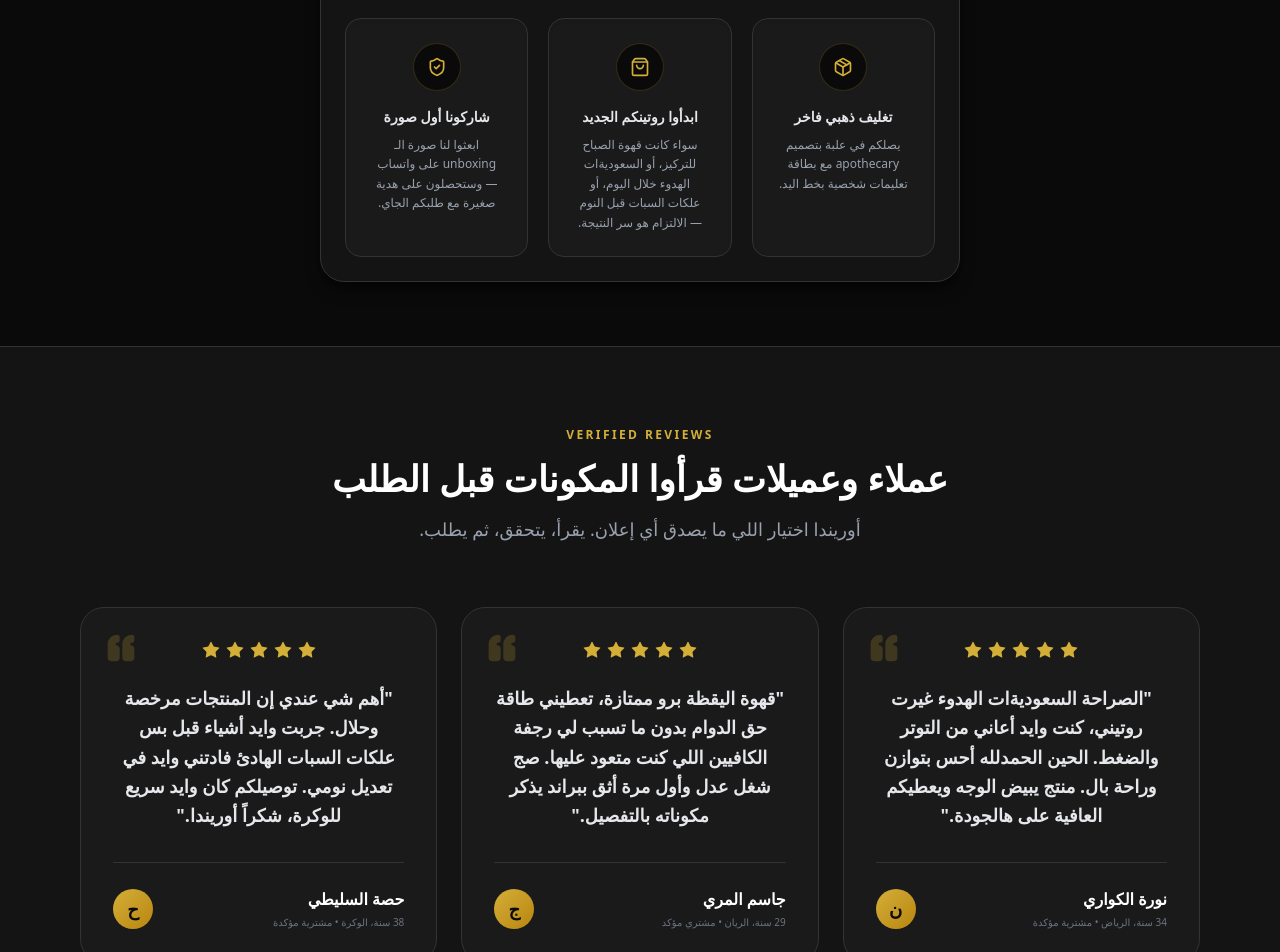
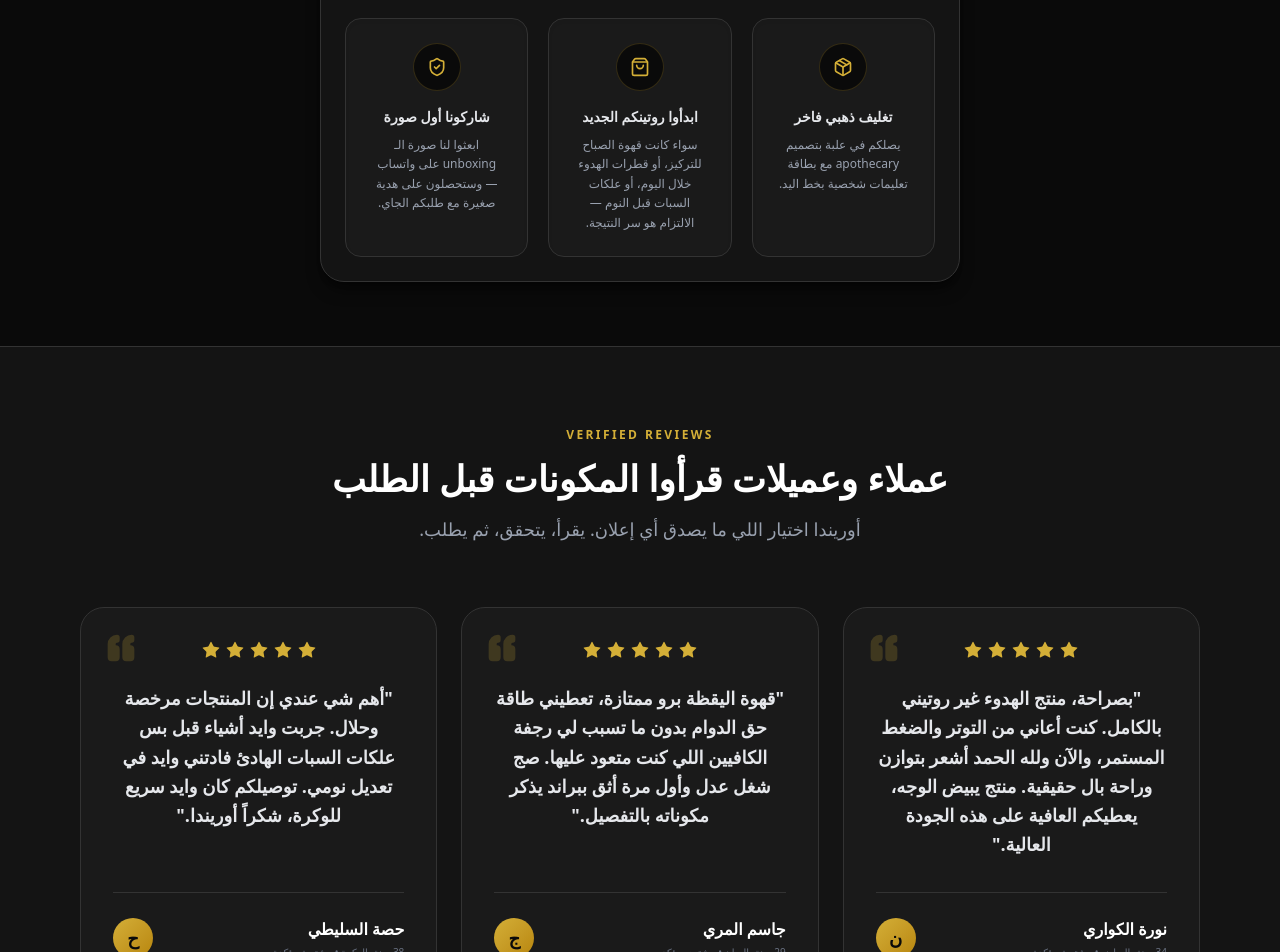
Before and after one commit to houtaher-dev/orindalife, a Next.js app in the folder frontend/: page /thank-you in a window 1280 px wide. Shown: the part 1820-2772 px from the top of the page. Built offline with nearby package versions, Linux system fonts and the light colour scheme; no server answers.

Commit message:
fix: correct automated translation errors and improve review phrasing
Co-authored-by: Cursor <cursoragent@cursor.com>

```diff
--- a/frontend/src/app/layout.tsx
+++ b/frontend/src/app/layout.tsx
@@ -11,7 +11,7 @@ const tajawal = Tajawal({
 
 export const metadata: Metadata = {
   title: "أوريندا الحياة | Orendalife",
-  description: "كبسولات والسعوديةات سريرية لصحة وتوازن يبدأ من الداخل",
+  description: "كبسولات وقطرات سريرية لصحة وتوازن يبدأ من الداخل",
 };
 
 export default function RootLayout({
--- a/frontend/src/app/thank-you/page.tsx
+++ b/frontend/src/app/thank-you/page.tsx
@@ -269,7 +269,7 @@ export default function ThankYouPage() {
                 <ShoppingBag className="w-5 h-5" />
               </div>
               <h4 className="font-black text-gray-200 text-sm mb-2">ابدأوا روتينكم الجديد</h4>
-              <p className="text-xs text-gray-400 leading-relaxed">سواء كانت قهوة الصباح للتركيز، أو السعوديةات الهدوء خلال اليوم، أو علكات السبات قبل النوم — الالتزام هو سر النتيجة.</p>
+              <p className="text-xs text-gray-400 leading-relaxed">سواء كانت قهوة الصباح للتركيز، أو قطرات الهدوء خلال اليوم، أو علكات السبات قبل النوم — الالتزام هو سر النتيجة.</p>
             </div>
 
             <div className="bg-[#1a1a1a] p-6 rounded-2xl border border-[#333333] text-center shadow-inner hover:border-[#D4AF37]/30 transition-colors">
--- a/frontend/src/components/Footer.tsx
+++ b/frontend/src/components/Footer.tsx
@@ -36,7 +36,7 @@ export function Footer() {
                 <li><Link href="/#products" className="hover:text-[#D4AF37] transition-colors">المجموعة الكاملة</Link></li>
                 <li><Link href="/product/peaceful-slumber-gummies" className="hover:text-[#D4AF37] transition-colors">علكات السُبات الهادئ</Link></li>
                 <li><Link href="/product/focus-pro-coffee" className="hover:text-[#D4AF37] transition-colors">قهوة اليَقَظَة برو</Link></li>
-                <li><Link href="/product/anti-stress-calm-drops" className="hover:text-[#D4AF37] transition-colors">السعوديةات الهدوء ضد التوتر</Link></li>
+                <li><Link href="/product/anti-stress-calm-drops" className="hover:text-[#D4AF37] transition-colors">قطرات الهدوء ضد التوتر</Link></li>
               </ul>
             </div>
 
--- a/frontend/src/components/Header.tsx
+++ b/frontend/src/components/Header.tsx
@@ -7,7 +7,7 @@ import { useCartStore } from "@/lib/cartStore";
 
 const ANNOUNCEMENTS = [
   {
-    text: "علكات والسعوديةات مرخّصة من هيئة الغذاء والدواء (SFDA)",
+    text: "علكات وقطرات مرخّصة من هيئة الغذاء والدواء (SFDA)",
     icon: ShieldCheck
   },
   {
--- a/frontend/src/components/Hero.tsx
+++ b/frontend/src/components/Hero.tsx
@@ -25,7 +25,7 @@ export function Hero() {
             {/* Headline */}
             <div>
               <h1 className="text-4xl md:text-5xl lg:text-6xl font-black text-transparent bg-clip-text bg-gradient-to-r from-[#F3E5AB] via-[#D4AF37] to-[#B8860B] leading-[1.2] mb-4">
-                علكات والسعوديةات سريرية <br />
+                علكات وقطرات سريرية <br />
                 لصحة وتوازن يبدأ من الداخل
               </h1>
               <p className="text-lg md:text-xl text-gray-400 max-w-xl mx-auto md:mx-0 leading-relaxed font-medium">
--- a/frontend/src/components/ReviewsSection.tsx
+++ b/frontend/src/components/ReviewsSection.tsx
@@ -4,7 +4,7 @@ import { Star, Quote } from "lucide-react";
 const REVIEWS = [
   {
     id: 1,
-    text: "الصراحة السعوديةات الهدوء غيرت روتيني، كنت وايد أعاني من التوتر والضغط. الحين الحمدلله أحس بتوازن وراحة بال. منتج يبيض الوجه ويعطيكم العافية على هالجودة.",
+    text: "بصراحة، منتج الهدوء غير روتيني بالكامل. كنت أعاني من التوتر والضغط المستمر، والآن ولله الحمد أشعر بتوازن وراحة بال حقيقية. منتج يبيض الوجه، يعطيكم العافية على هذه الجودة العالية.",
     name: "نورة الكواري",
     details: "34 سنة، الرياض • مشترية مؤكدة",
     initial: "ن"
```
Also changed, not shown: 1 other file (tests, documents, lock files or other folders).
